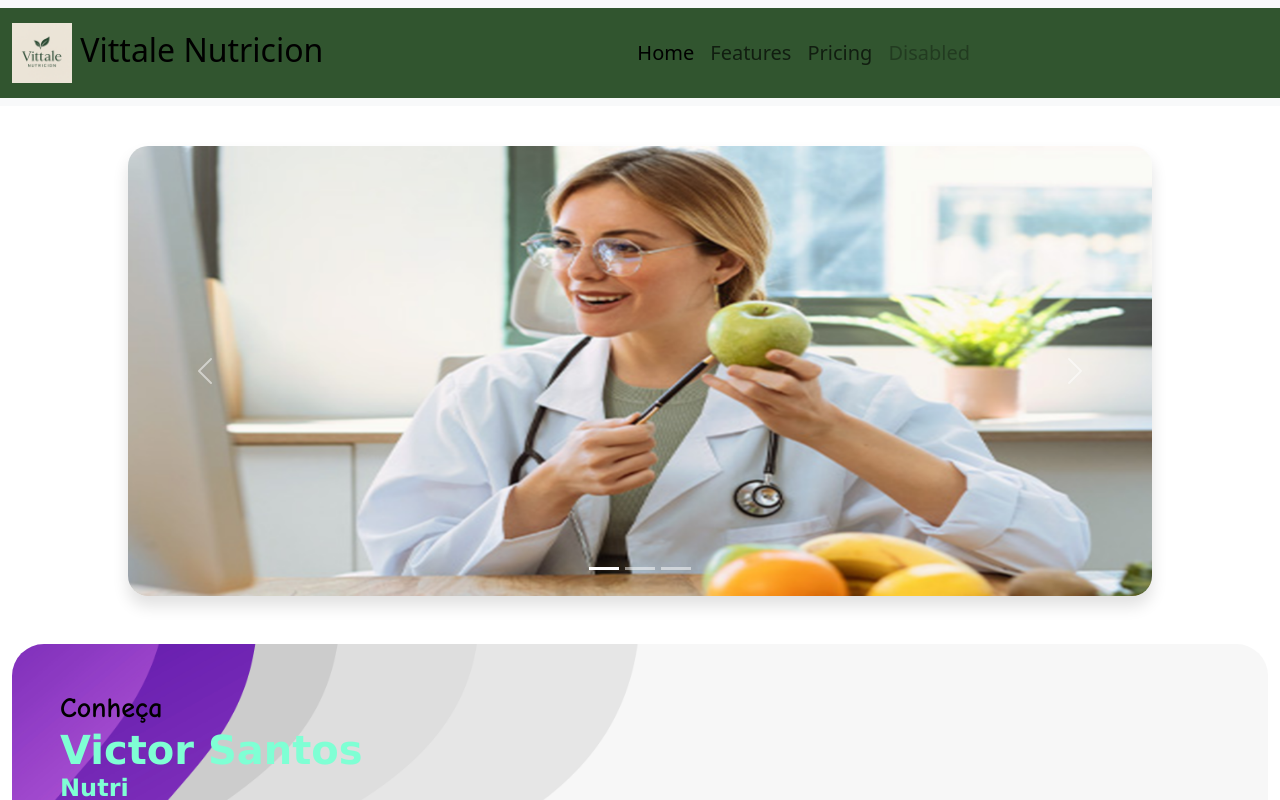
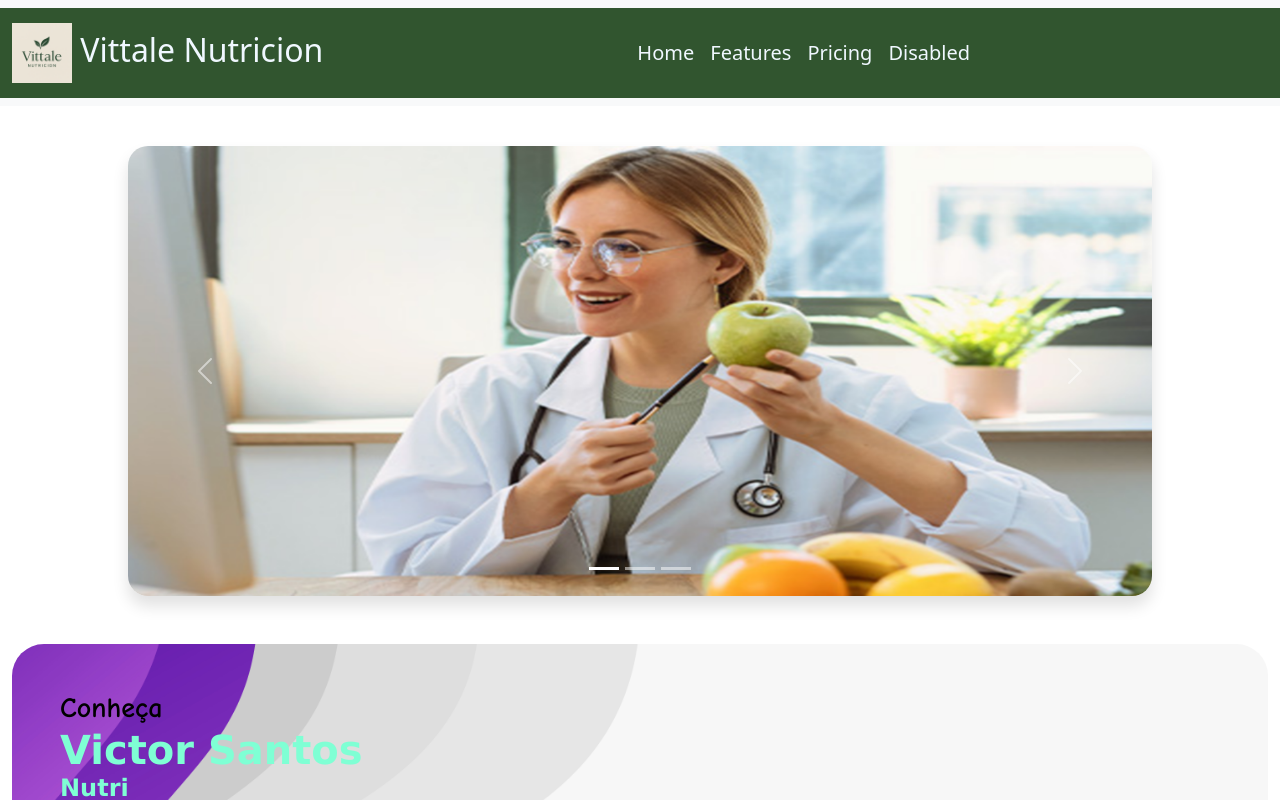
Before and after one commit to GabrielT27/Vittale-Nutricao, a plain HTML site: page VitaleNutri/index.html in a window 1280 px wide. Shown: the top 800 px of the page. Drawn offline with nearby package versions, Linux system fonts and the light colour scheme.

Commit message:
atualização da nav e serviços nutricionais

```diff
--- a/VitaleNutri/index.html
+++ b/VitaleNutri/index.html
@@ -13,7 +13,7 @@
   <!-- Navbar -->
   <nav class="navbar navbar-expand-lg bg-body-tertiary">
     <div class="container-fluid" style="background-color: #31552f; height: 90px;">
-      <a class="navbar-brand">
+      <a class="navbar-brand" style="color: aliceblue;">
         <img src="ChatGPT Image 8 de jun. de 2025, 13_54_41.png" alt="Bootstrap" width="60" height="60" class="d-inline-block align-text-center">
         Vittale Nutricion
       </a>
@@ -23,16 +23,16 @@
       <div class="collapse navbar-collapse justify-content-center" id="navbarNav">
         <ul class="navbar-nav">
           <li class="nav-item">
-            <a class="nav-link active" aria-current="page" href="#">Home</a>
+            <a class="nav-link active" aria-current="page" href="#" style="color: aliceblue;">Home</a>
           </li>
           <li class="nav-item">
-            <a class="nav-link" href="#">Features</a>
+            <a class="nav-link" href="#" style="color: aliceblue;">Features</a>
           </li>
           <li class="nav-item">
-            <a class="nav-link" href="#">Pricing</a>
+            <a class="nav-link" href="#" style="color: aliceblue;">Pricing</a>
           </li>
           <li class="nav-item">
-            <a class="nav-link disabled" aria-disabled="true">Disabled</a>
+            <a class="nav-link disabled" aria-disabled="true" style="color: aliceblue;">Disabled</a>
           </li>
         </ul>
       </div>
@@ -125,7 +125,7 @@
     </div>
   </div>
   <div class="card mx-3 my-3" style="width: 15rem;">
-    <img src="nutri2.jfif" class="card-img-top" alt="Outro serviço">
+    <img src="7730539.jpg" class="card-img-top" alt="Outro serviço">
     <div class="card-body">
       <h5 class="card-title">Outro Serviço</h5>
       <p class="card-text">Descrição do outro serviço.</p>
@@ -137,7 +137,7 @@
 
   <!-- Card de baixo alinhado -->
   <div class="card mx-3 my-3" style="width: 15rem;">
-    <img src="nutri2.jfif" class="card-img-top" alt="Outro serviço">
+    <img src="bebe-escolhendo-o-que-comer-sozinho.jpg" class="card-img-top" alt="Outro serviço">
     <div class="card-body">
       <h5 class="card-title">Outro Serviço</h5>
       <p class="card-text">Descrição do outro serviço.</p>
```
Also changed, not shown: VitaleNutri/7730539.jpg (added), VitaleNutri/bebe-escolhendo-o-que-comer-sozinho.jpg (added).
